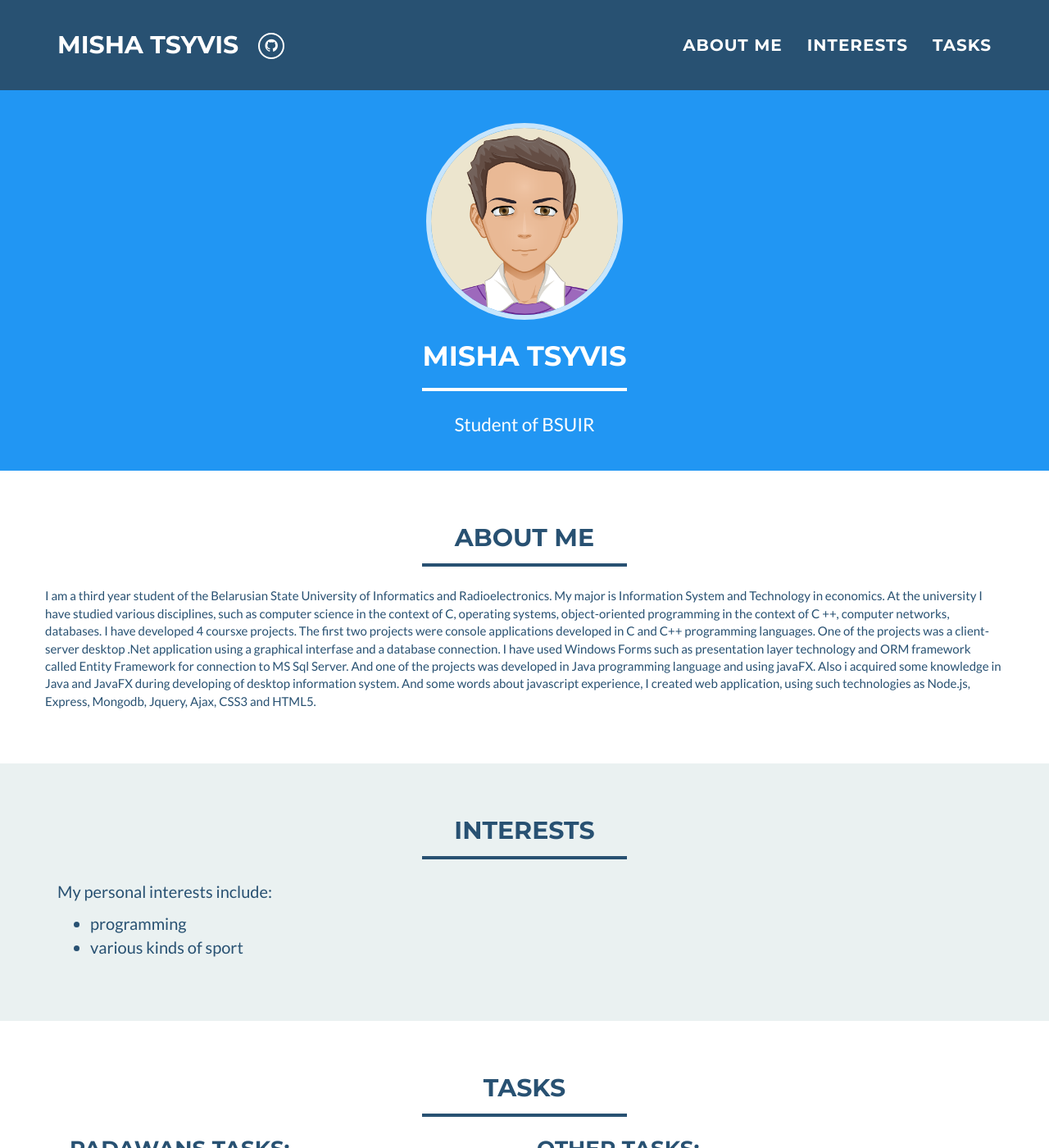
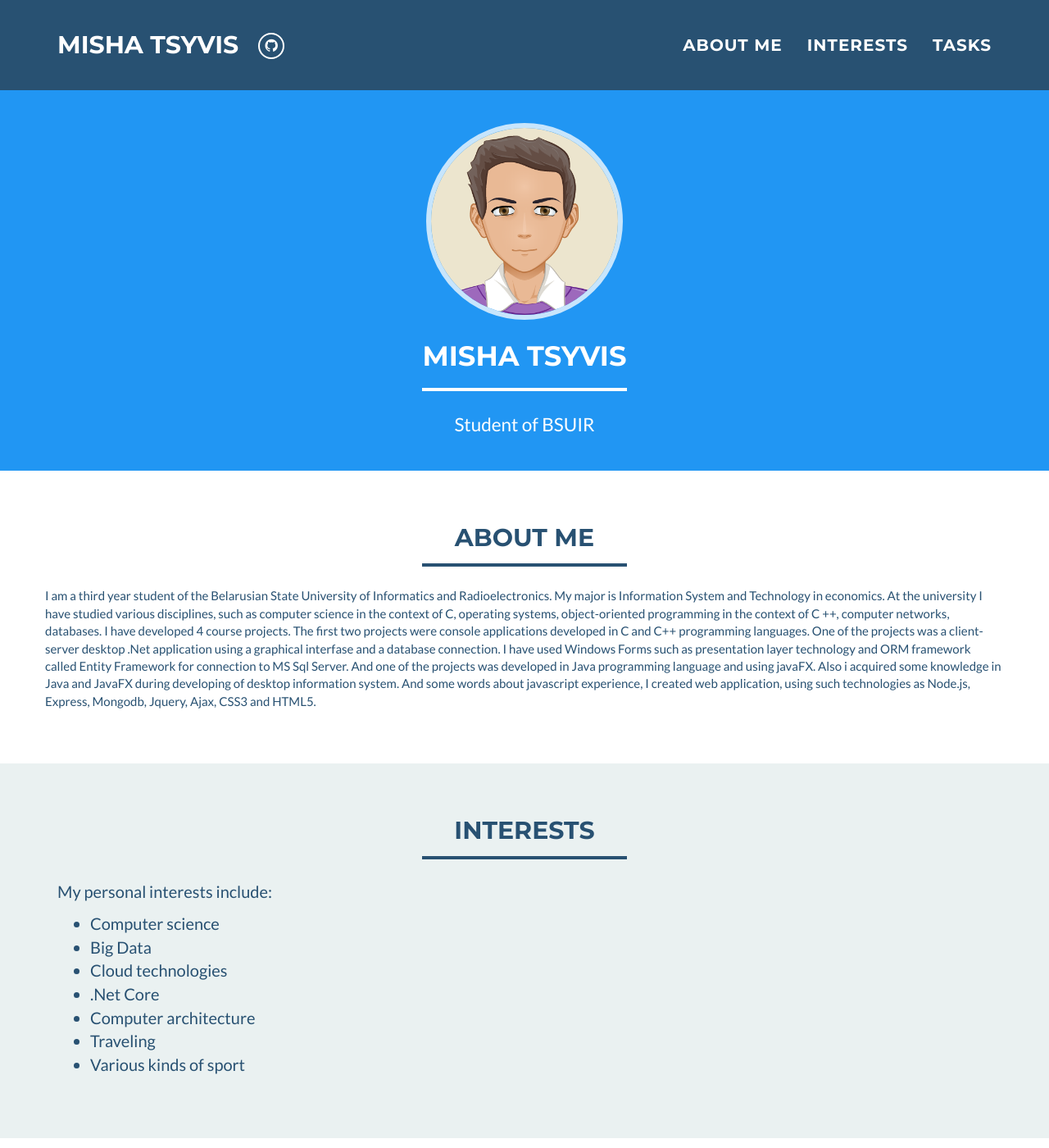
Before and after one commit to mtsyvis/mtsyvis.github.io, a Jekyll site: the page built from index.html, in a window 1280 px wide and 1400 px high. Shown: the whole window at 82% size. Built offline with Jekyll 4.4.1, drawn with Linux system fonts in a browser that asks for light colours; part of the change alters nothing that is shown.

Commit message:
added interests

```diff
--- a/_includes/about_me.html
+++ b/_includes/about_me.html
@@ -7,45 +7,8 @@
       </div>
     </div>
     <div class="row">
-        I am a third year student of the Belarusian State University of Informatics and Radioelectronics. My major is Information System and Technology in economics. At the university I have studied various disciplines, such as computer science in the context of C, operating systems, object-oriented programming in the context of C ++, computer networks, databases. I have developed 4 coursxe projects. The first two projects were console applications developed in C and C++ programming languages. One of the projects was a client-server desktop .Net application using a graphical interfase and a database connection. I have used Windows Forms such as presentation layer technology and ORM framework called Entity Framework for connection to MS Sql Server. And one of the projects was developed in Java programming language and using javaFX. Also i acquired some knowledge in Java and JavaFX during developing of desktop information system. And some words about javascript experience, I created web application, using such technologies as Node.js, Express, Mongodb, Jquery, Ajax, CSS3 and HTML5.
+        I am a third year student of the Belarusian State University of Informatics and Radioelectronics. My major is Information System and Technology in economics. At the university I have studied various disciplines, such as computer science in the context of C, operating systems, object-oriented programming in the context of C ++, computer networks, databases. I have developed 4 course projects. The first two projects were console applications developed in C and C++ programming languages. One of the projects was a client-server desktop .Net application using a graphical interfase and a database connection. I have used Windows Forms such as presentation layer technology and ORM framework called Entity Framework for connection to MS Sql Server. And one of the projects was developed in Java programming language and using javaFX. Also i acquired some knowledge in Java and JavaFX during developing of desktop information system. And some words about javascript experience, I created web application, using such technologies as Node.js, Express, Mongodb, Jquery, Ajax, CSS3 and HTML5.
 
-
-<!--
-    		<p>
-            I have over 6 years of experience as a software engineer, and have worked
-            at both small startups and large organizations. While I'm a proficient full-stack
-            developer, my expertise is in building scalable backend services (API services, stream processing,
-            and async mechanisms).
-        </p>
-        <p>
-           I love building things.
-           While hard engineering problems are often intrinsically fun to tackle,
-           I'm most attracted to solving real customer problems with a business justification.
-           I'm looking for a senior individual contributor role where I can take on on collaborative
-           team leadership responsibilites, and gain experience with
-           architecture and project management.
-        </p>
--->
-
-<!--
-		    <h3 style="margin-top:0;">Highlights</h3>
-		    <ul>
-    			<li>
-            Migrated a monolithic Heroku Ruby on Rails API to multiple Scala
-            services hosted on AWS. Delivered ahead of schedule, projected to save $18k/quarter.
-    			</li>
-          <li>
-            Presented research and proof-of-concept to convince team to move from Hadoop MR to Spark; reduced nodes by 60% and ran 5-8x faster.
-          <li>
-            Automated test automation in ramp-up to large data center migration, saving hundreds of developer hours.
-    			<li>
-            Presented "Understanding the GIL to Prevent Race Conditions" at RubyConf 2016.
-    			</li>
-    			<li>
-            Awarded patent for novel approach to item normalization in 3rd party catalog data feeds.
-    			</li>
-		    </ul>
--->
 
     </div>
   </div>
--- a/_includes/interests.html
+++ b/_includes/interests.html
@@ -11,51 +11,17 @@
                     <p>
 			         My personal interests include:
                     </p>
-
                     <ul>
-                        <li>programming</li>
-                        <li>various kinds of sport</li>
+                        <li>Computer science</li>
+                        <li>Big Data</li>
+                        <li>Cloud technologies</li>
+                        <li>.Net Core</li>
+                        <li>Computer architecture</li>
+                        <li>Traveling</li>
+                        <li>Various kinds of sport</li>
                     </ul>
 
-<!--
-			<ul>
-			  <li>
-				 <b>Deep learning</b>. It's an exciting time for machine learning. I'm working through several online classes, and swap articles with collegues.
-			  </li>
-			  <li>
-				  <b>RC Planes and Boats</b>. I've been an enthusiastic hobbiest since I was a teenager - but only as an adult am I able to afford the higher-quality
-          devices. I like to modify existing kits to improve speed, and add instrumentation.
-			  </li>
-			  <li>
-				  <b>Mountaineering</b>. I live in the Pacific Northwest, home of some of the greatest mountains and trails in the country. I enjoy spending weekends
-          on scrambles and getting lost in the woods.
-      </li>
-			</ul>
--->
-		</div>
-    <div class="col-sm-6">
-<!--
-      <h3 style="margin-top:0">Recent Projects</h3>
-		  <ul>
-  			<li>
-          OpenGidget is an open-source fork of Raspbian Linux that makes it easier to auto-provision a headless Raspberry PI,
-          get it onto your WiFi network, and deploy simple Python and Ruby scripts that run at startup - all without needing to plug in a keyboard/monitor.
-    		</li>
-  			<li>
-          My Medium blog covers my ongoing attempts to instrument and automate everything in my house.
-  			</li>
-  		    </ul>
-  		    <h3>Other Things</h3>
-  		    <ul>
-  			<li>
-           Volunteer at Boys and Girls club (since 2008)
-  			</li>
-  			<li>
-  			  Active member of The Seattle Ruby on Rails Developers Meetup Group.
-  			</li>
-		   </ul>
--->
-      </div>
-    </div>
+		      </div>
+            </div>
   </div>
 </section>
```
